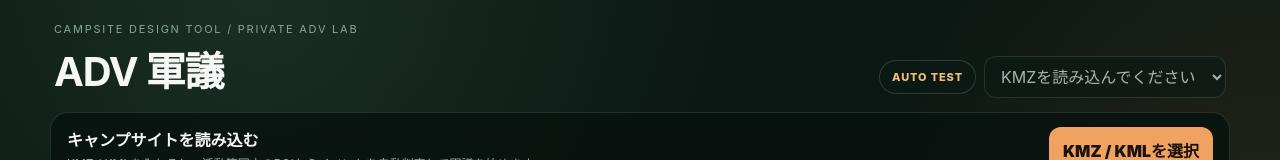
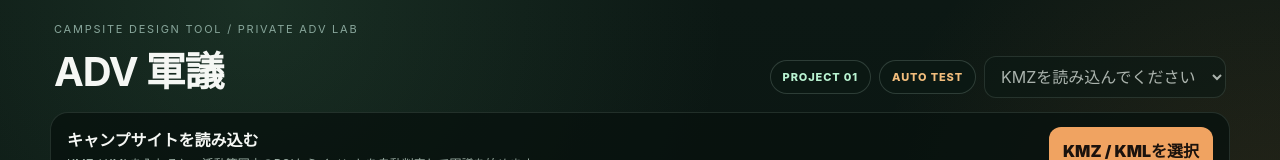
Before and after one commit to Kaityo1221/campsite-design-tool-adv-lab, a plain HTML site: page prototype/index.html in a window 1280 px wide. Shown: the top 160 px of the page. Drawn offline with nearby package versions, Linux system fonts and the light colour scheme.

Commit message:
feat: add Project 01 entry to ADV dev home

```diff
--- a/prototype/index.html
+++ b/prototype/index.html
@@ -15,6 +15,7 @@
         <h1>ADV 軍議</h1>
       </div>
       <div class="topbar-actions">
+        <a class="status-chip" href="./creative-project-01.html" style="text-decoration:none;color:#b8f2d0">PROJECT 01</a>
         <span class="status-chip">AUTO TEST</span>
         <select id="eventSelect" aria-label="軍議イベント選択" disabled><option>KMZを読み込んでください</option></select>
       </div>
```
